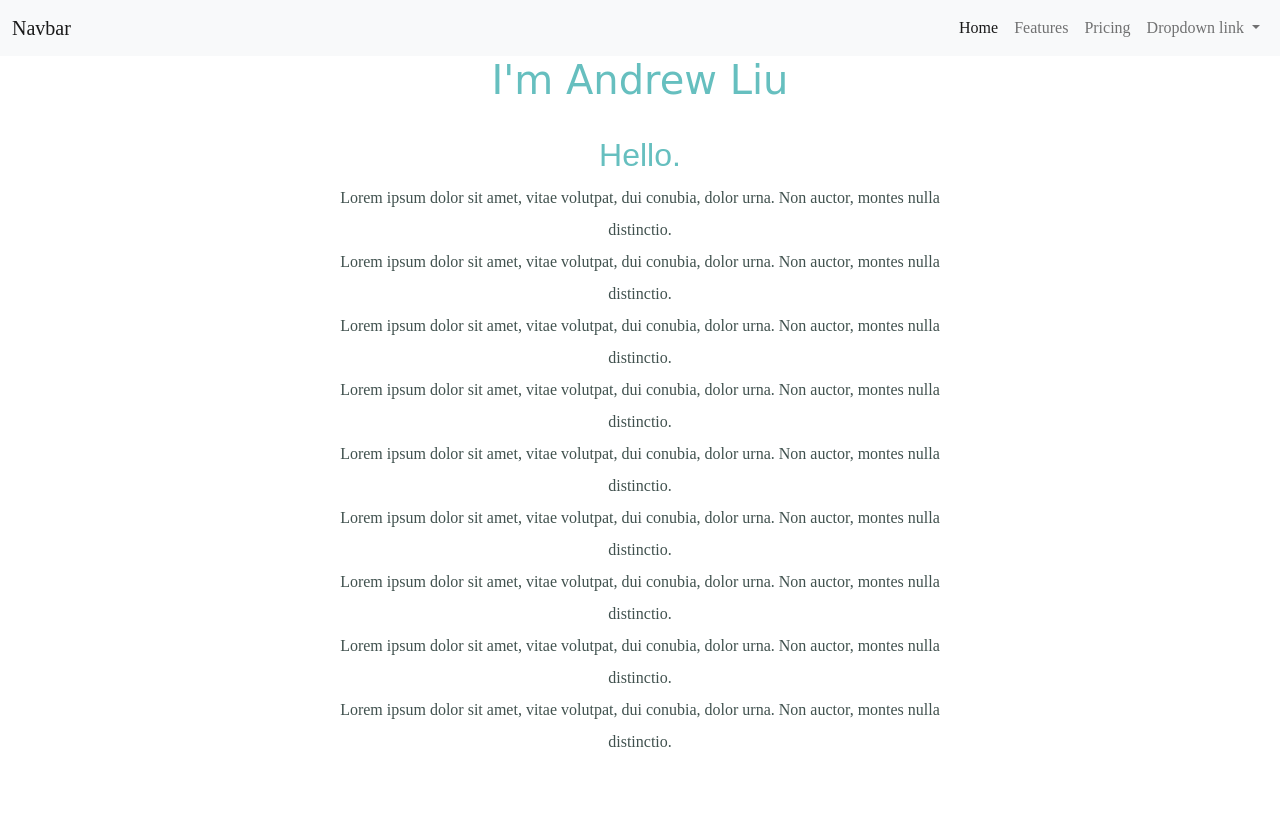
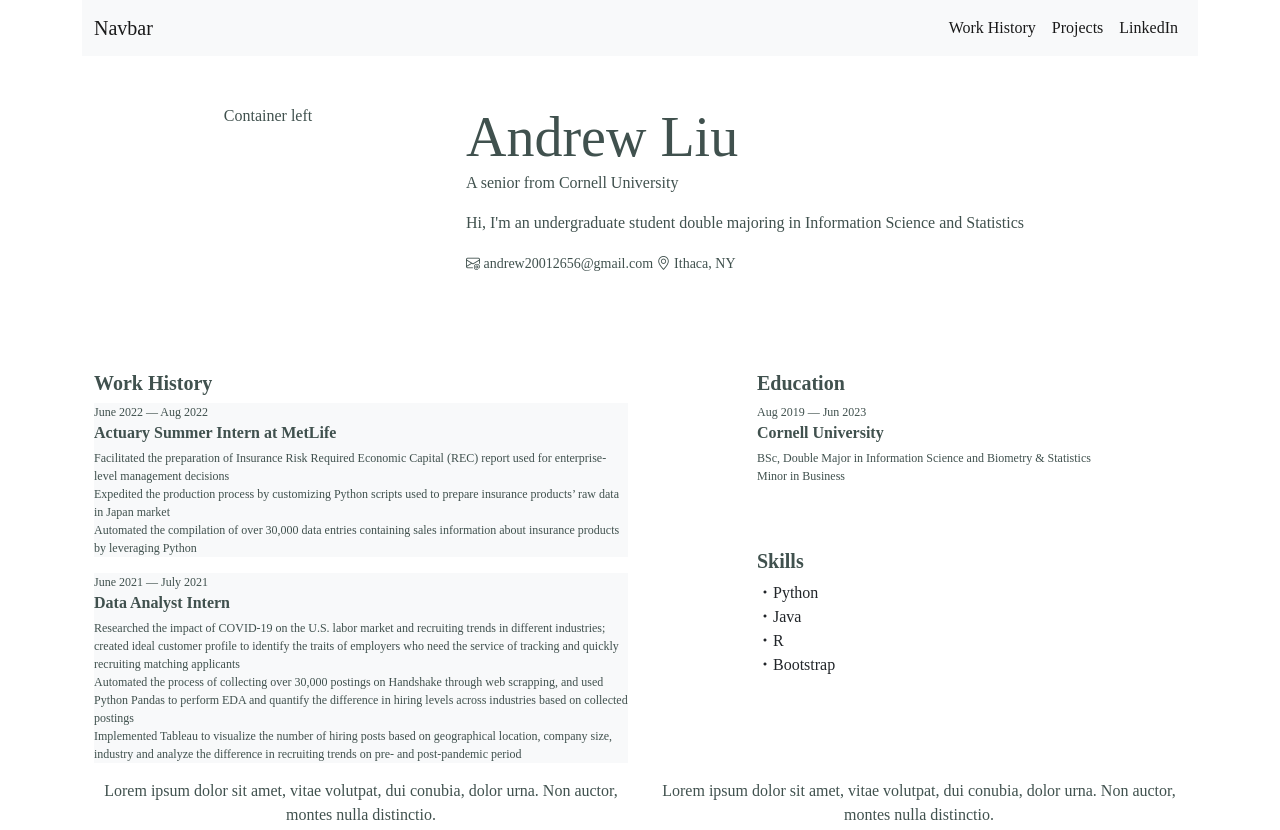
Before and after one commit to andrew20012656/cv, a plain HTML site: page index.html in a window 1280 px wide. Shown: the top 830 px of the page. Drawn offline with nearby package versions, Linux system fonts and the light colour scheme.

Commit message:
added work experience and education and skill sections

```diff
--- a/css/styles.css
+++ b/css/styles.css
@@ -5,13 +5,12 @@ body {
   font-family: 'Merriweather', serif;
 }
 
-h1 {
+/* h1 {
   color: #66BFBF;
   font-size: 90/16%;
   margin-top: 0;
   font-family: 'Sacramento', cursive;
-}
-
+} */
 h2 {
   color: #66BFBF;
   font-family: "Montserrat", sans-serif;
@@ -22,10 +21,9 @@ h3 {
   font-family: "Montserrat", sans-serif;
 }
 
-p {
+/* p {
   line-height: 2;
-}
-
+} */
 hr {
   border: dotted;
   border-color: #EAF6F6;
@@ -42,6 +40,10 @@ a {
 
 a:hover {
   color: #EAF6F6;
+}
+
+i {
+  font-style: normal;
 }
 
 .skill-row {
@@ -76,3 +78,7 @@ a:hover {
   font-size: 0.75em;
   padding: 20px 0;
 }
+
+.work-experience {
+  font-size: 0.75em;
+}
--- a/index.html
+++ b/index.html
@@ -8,58 +8,132 @@
   <meta name="description" content="">
   <meta name="viewport" content="width=device-width, initial-scale=1">
   <link href="https://cdn.jsdelivr.net/npm/bootstrap@5.2.2/dist/css/bootstrap.min.css" rel="stylesheet" integrity="sha384-Zenh87qX5JnK2Jl0vWa8Ck2rdkQ2Bzep5IDxbcnCeuOxjzrPF/et3URy9Bv1WTRi" crossorigin="anonymous">
+  <link rel="stylesheet" href="https://cdn.jsdelivr.net/npm/bootstrap-icons@1.10.2/font/bootstrap-icons.css">
   <link rel="stylesheet" href="css/styles.css">
   <link rel="icon" href="favicon.ico">
+  <script src="https://cdn.jsdelivr.net/npm/bootstrap@5.2.2/dist/js/bootstrap.min.js" integrity="sha384-IDwe1+LCz02ROU9k972gdyvl+AESN10+x7tBKgc9I5HFtuNz0wWnPclzo6p9vxnk" crossorigin="anonymous"></script>
 </head>
 
 <body>
-  <nav class="navbar navbar-expand-sm bg-light">
+  <div class="container-md">
+    <nav class="navbar navbar-expand-md bg-light">
       <div class="container-fluid">
         <a class="navbar-brand" href="#">Navbar</a>
-      <button class="navbar-toggler" type="button" data-bs-toggle="collapse" data-bs-target="#navbarNavDropdown" aria-controls="navbarNavDropdown" aria-expanded="false" aria-label="Toggle navigation">
+        <button class="navbar-toggler" type="button" data-bs-toggle="collapse" data-bs-target="#navbarNavAltMarkup" aria-controls="navbarNavAltMarkup" aria-expanded="false" aria-label="Toggle navigation">
           <span class="navbar-toggler-icon"></span>
         </button>
-      <div class="collapse navbar-collapse justify-content-end" id="navbarNavDropdown">
-        <ul class="navbar-nav ">
-          <li class="nav-item">
-            <a class="nav-link active" aria-current="page" href="#">Home</a>
+        <div class="collapse navbar-collapse justify-content-end" id="navbarNavAltMarkup">
+          <div class="navbar-nav">
+            <a class="nav-link active" aria-current="page" href="#">Work History</a>
+            <a class="nav-link active" href="#">Projects</a>
+            <a class="nav-link active" href="#">LinkedIn</a>
+          </div>
+        </div>
+      </div>
+    </nav>
+
+    <div class="container-fluid pt-md-5">
+      <div class="row">
+        <div class="title-left-section col-md-4">
+          Container left
+        </div>
+        <div class="title-right-section col-md-8 ">
+          <div class="d-flex flex-column align-items-md-start">
+            <span class="d-flex flex-column align-items-md-start align-items-sm-center">
+              <h1 class="display-4 mb-0">Andrew Liu</h1>
+              <p class="diplay-6">A senior from Cornell University</p>
+            </span>
+            <p class="text-md-start text-sm-center">
+              Hi, I'm an undergraduate student double majoring in Information Science and Statistics
+            </p>
+            <div class="d-flex flex-row align-items-md-start d-none d-md-block">
+              <small><i class="bi bi-envelope-at"> andrew20012656@gmail.com</i>
+                <i class="bi bi-geo-alt"> Ithaca, NY</i></small>
+            </div>
+          </div>
+        </div>
+      </div>
+    </div>
+
+    <div class="container-fluid pt-md-5">
+      <div class="row">
+        <div class="work-experience-left-section col-md-6">
+          <h5 class="h5 text-md-start text-sm-center pt-sm-5 fw-bold">
+            Work History
+          </h5>
+          <div class="work-experience container-fluid align-items-start bg-light">
+            <p class="row my-0 fs-7"> June 2022 — Aug 2022 </p>
+            <p class="row fs-6 fw-bold mb-1">Actuary Summer Intern at MetLife</p>
+            <ul class="list-unstyled d-flex flex-column align-items-start">
+              <li class="row text-start">
+                Facilitated the preparation of Insurance Risk Required Economic Capital (REC) report used for enterprise-level management decisions
               </li>
-          <li class="nav-item">
-            <a class="nav-link" href="#">Features</a>
+              <li class="row text-start">
+                Expedited the production process by customizing Python scripts used to prepare insurance products’ raw data in Japan market
               </li>
-          <li class="nav-item">
-            <a class="nav-link" href="#">Pricing</a>
+              <li class="row text-start">
+                Automated the compilation of over 30,000 data entries containing sales information about insurance products by leveraging Python
               </li>
-          <li class="nav-item dropdown">
-            <a class="nav-link dropdown-toggle" href="#" role="button" data-bs-toggle="dropdown" aria-expanded="false">
-              Dropdown link
-            </a>
-            <ul class="dropdown-menu">
-              <li><a class="dropdown-item" href="#">Action</a></li>
-              <li><a class="dropdown-item" href="#">Another action</a></li>
-              <li><a class="dropdown-item" href="#">Something else here</a></li>
-            </ul>
+          </div>
+
+          <div class="work-experience container-fluid align-items-start bg-light">
+            <p class="row my-0 fs-7">June 2021 — July 2021</p>
+            <p class="row fs-6 fw-bold mb-1">Data Analyst Intern</p>
+            <ul class="list-unstyled d-flex flex-column align-items-start">
+              <li class="row text-start">
+                Researched the impact of COVID-19 on the U.S. labor market and recruiting trends in different industries;
+                created ideal customer profile to identify the traits of employers who need the service of tracking and quickly recruiting matching applicants
               </li>
+              <li class="row text-start">
+                Automated the process of collecting over 30,000 postings on Handshake through web scrapping, and used Python Pandas to perform EDA and
+                quantify the difference in hiring levels across industries based on collected postings
+              </li>
+              <li class="row text-start">
+                Implemented Tableau to visualize the number of hiring posts based on geographical location, company size, industry and analyze the difference
+                in recruiting trends on pre- and post-pandemic period
+              </li>
+          </div>
+        </div>
+        <div class="work-experience-middle-section col-md-1">
+        </div>
+        <div class="work-experience-right-section col-md-5">
+          <div class="education container-fluid">
+            <div class="row">
+              <div>
+                <h5 class="h5 text-md-start text-sm-center pt-sm-5 pl-0 fw-bold">
+                  Education
+                </h5>
+                <div class="work-experience container-fluid align-items-start">
+                  <p class="row my-0 fs-7"> Aug 2019 — Jun 2023 </p>
+                  <p class="row fs-6 fw-bold mb-1">Cornell University</p>
+                  <ul class="list-unstyled d-flex flex-column align-items-start">
+                    <li class="row text-start my-0">
+                      BSc, Double Major in Information Science and Biometry & Statistics
+                    </li>
+                    <li class="row text-start my-0">
+                      Minor in Business
+                    </li>
+                </div>
+              </div>
+            </div>
+
+            <div class="row">
+              <div>
+                <h5 class="h5 text-md-start text-sm-center pt-sm-5 pl-0 fw-bold">
+                  Skills
+                </h5>
+                <ul class="list-group list-group-vertical">
+                  <li class="list-group-item flex-fill border-0 text-start p-0"><i class="bi bi-dot">Python</i></li>
+                  <li class="list-group-item flex-fill border-0 text-start p-0"><i class="bi bi-dot">Java</i></li>
+                  <li class="list-group-item flex-fill border-0 text-start p-0"><i class="bi bi-dot">R</i></li>
+                  <li class="list-group-item flex-fill border-0 text-start p-0"><i class="bi bi-dot">Bootstrap</i></li>
                 </ul>
               </div>
             </div>
-  </nav>
-  <h1>I'm Andrew Liu</h1>
           </div>
-  <div class="middle-container">
-    <div class="profile">
-      <img src="" alt="">
-      <h2>Hello.</h2>
+        </div>
         <p class="intro">Lorem ipsum dolor sit amet, vitae volutpat, dui conubia, dolor urna. Non auctor, montes nulla distinctio.</p>
         <p class="intro">Lorem ipsum dolor sit amet, vitae volutpat, dui conubia, dolor urna. Non auctor, montes nulla distinctio.</p>
-      <p class="intro">Lorem ipsum dolor sit amet, vitae volutpat, dui conubia, dolor urna. Non auctor, montes nulla distinctio.</p>
-      <p class="intro">Lorem ipsum dolor sit amet, vitae volutpat, dui conubia, dolor urna. Non auctor, montes nulla distinctio.</p>
-      <p class="intro">Lorem ipsum dolor sit amet, vitae volutpat, dui conubia, dolor urna. Non auctor, montes nulla distinctio.</p>
-      <p class="intro">Lorem ipsum dolor sit amet, vitae volutpat, dui conubia, dolor urna. Non auctor, montes nulla distinctio.</p>
-      <p class="intro">Lorem ipsum dolor sit amet, vitae volutpat, dui conubia, dolor urna. Non auctor, montes nulla distinctio.</p>
-      <p class="intro">Lorem ipsum dolor sit amet, vitae volutpat, dui conubia, dolor urna. Non auctor, montes nulla distinctio.</p>
-      <p class="intro">Lorem ipsum dolor sit amet, vitae volutpat, dui conubia, dolor urna. Non auctor, montes nulla distinctio.</p>
-
       </div>
       <hr>
       <div class="skills" id="work-history">
@@ -91,6 +165,7 @@
       <p class="copyright">© 2022 Andrew Liu.</p>
     </div>
 
+  </div>
 </body>
 
 </html>
```
Also changed, not shown: images/email.png (added). Lines whose indentation alone changed are shown as unchanged.
